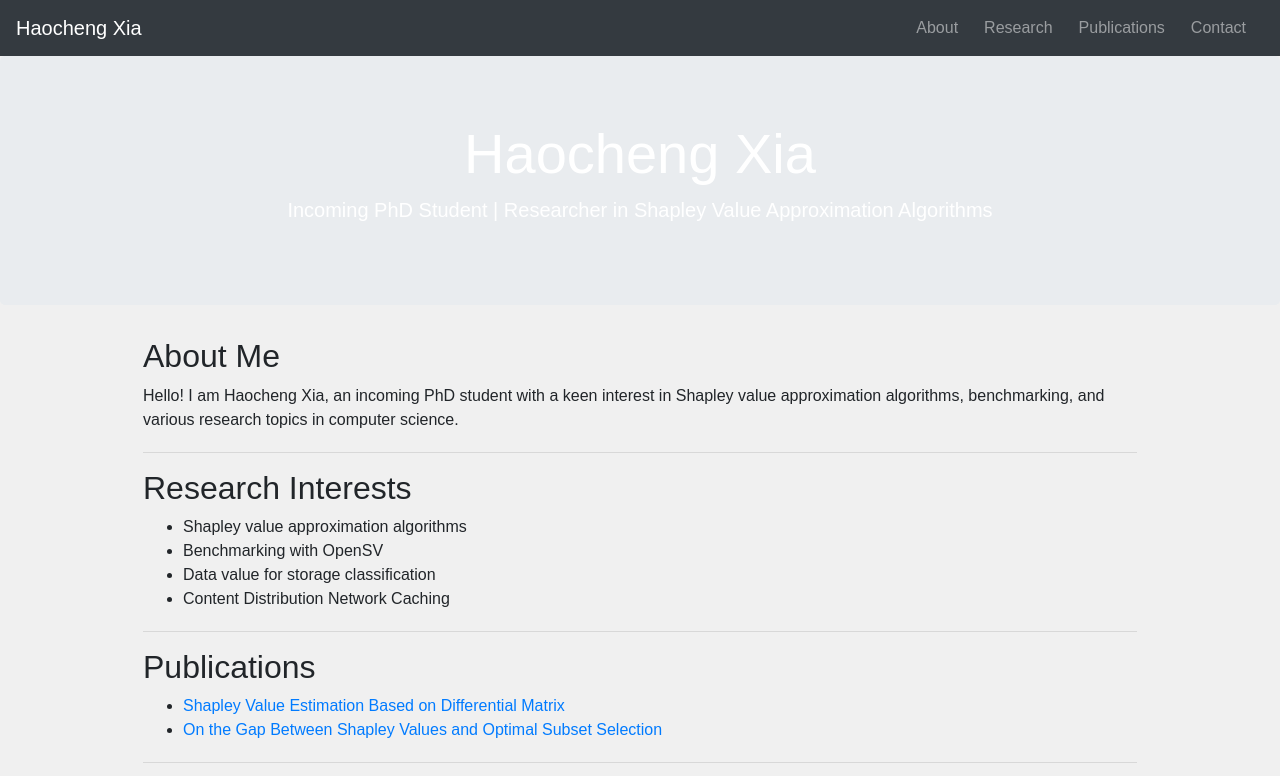
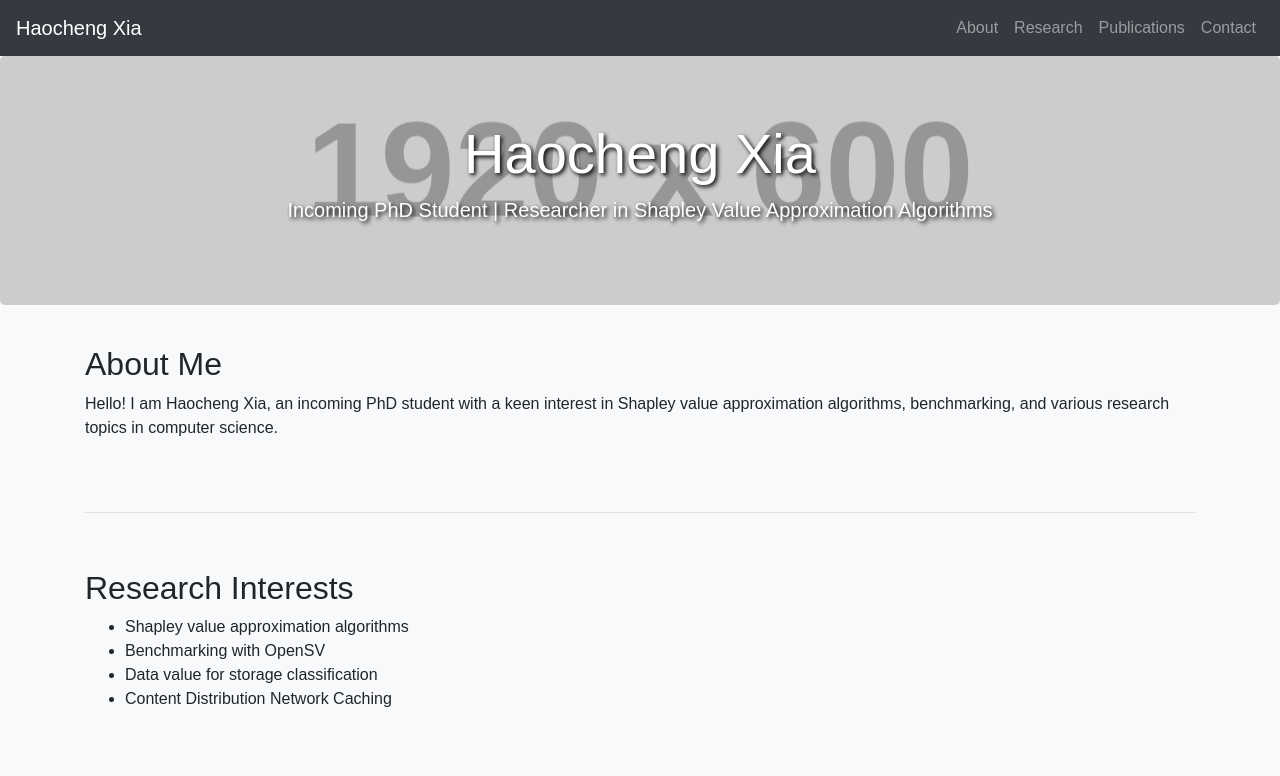
Before and after one commit to JPang0625/JPang0624.github.io, a plain HTML site: page index.html in a window 1280 px wide. Shown: the top 776 px of the page. Drawn offline with nearby package versions, Linux system fonts and the light colour scheme; placeholder pictures from the web are drawn by us; a script that the page names is missing.

Commit message:
Update styles.css

```diff
--- a/styles.css
+++ b/styles.css
@@ -2,59 +2,26 @@ body {
     font-family: Arial, sans-serif;
     margin: 0;
     padding: 0;
-    background-color: #f0f0f0;
+    background-color: #f8f9fa;
 }
 
-.container {
-    width: 80%;
-    margin: 0 auto;
+.jumbotron {
+    background: url('https://via.placeholder.com/1920x600') no-repeat center center;
+    background-size: cover;
+    color: white;
+    margin-bottom: 0;
 }
 
-header {
-    background-color: #4CAF50;
+header h1, header p {
     color: white;
-    padding: 1em 0;
-    text-align: center;
-}
-
-nav {
-    background-color: #333;
-}
-
-nav ul {
-    list-style-type: none;
-    padding: 0;
-    margin: 0;
-    text-align: center;
-}
-
-nav ul li {
-    display: inline;
-    margin-right: 10px;
-}
-
-nav ul li a {
-    color: white;
-    text-decoration: none;
-    padding: 14px 20px;
-    display: inline-block;
-}
-
-nav ul li a:hover {
-    background-color: #111;
-}
-
-main {
-    padding: 20px 0;
+    text-shadow: 2px 2px 4px #000;
 }
 
 section {
-    margin-bottom: 20px;
+    padding: 40px 0;
 }
 
 footer {
-    background-color: #4CAF50;
+    background-color: #343a40;
     color: white;
-    text-align: center;
-    padding: 1em 0;
 }
```
